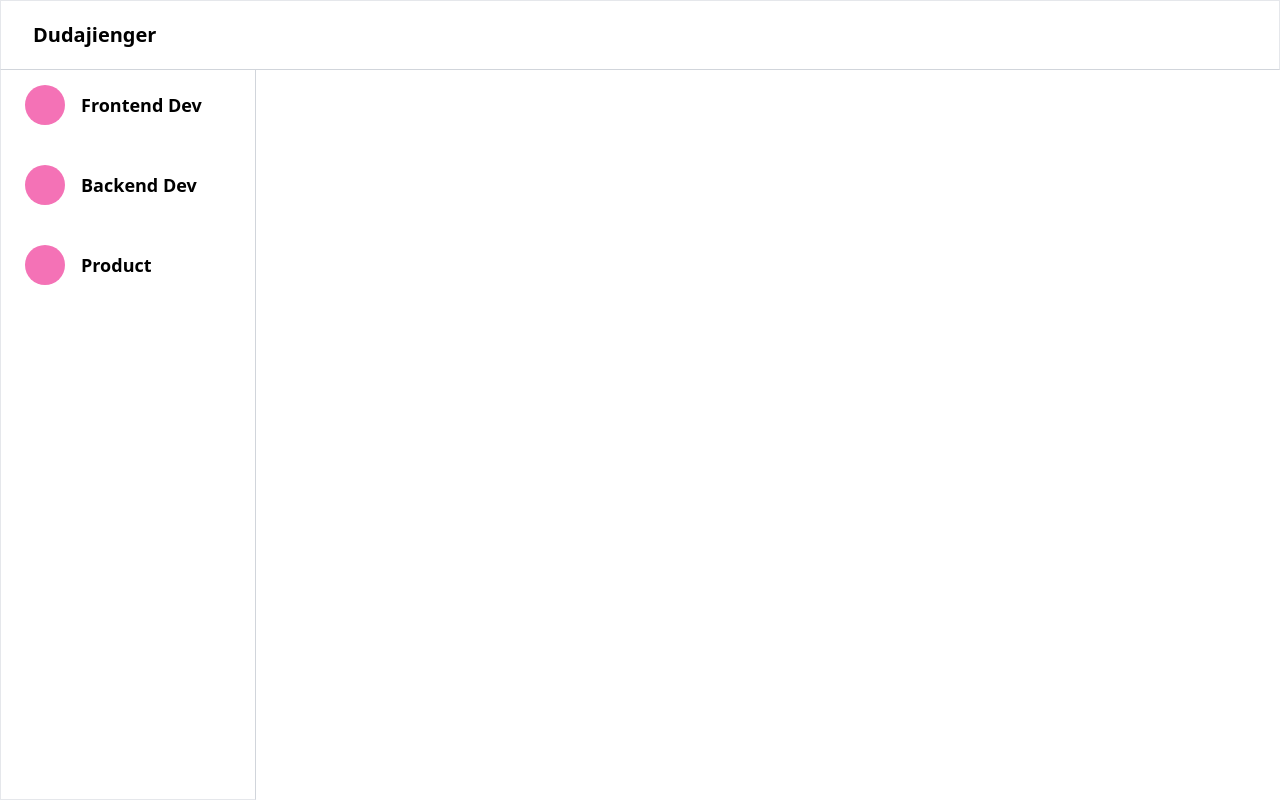
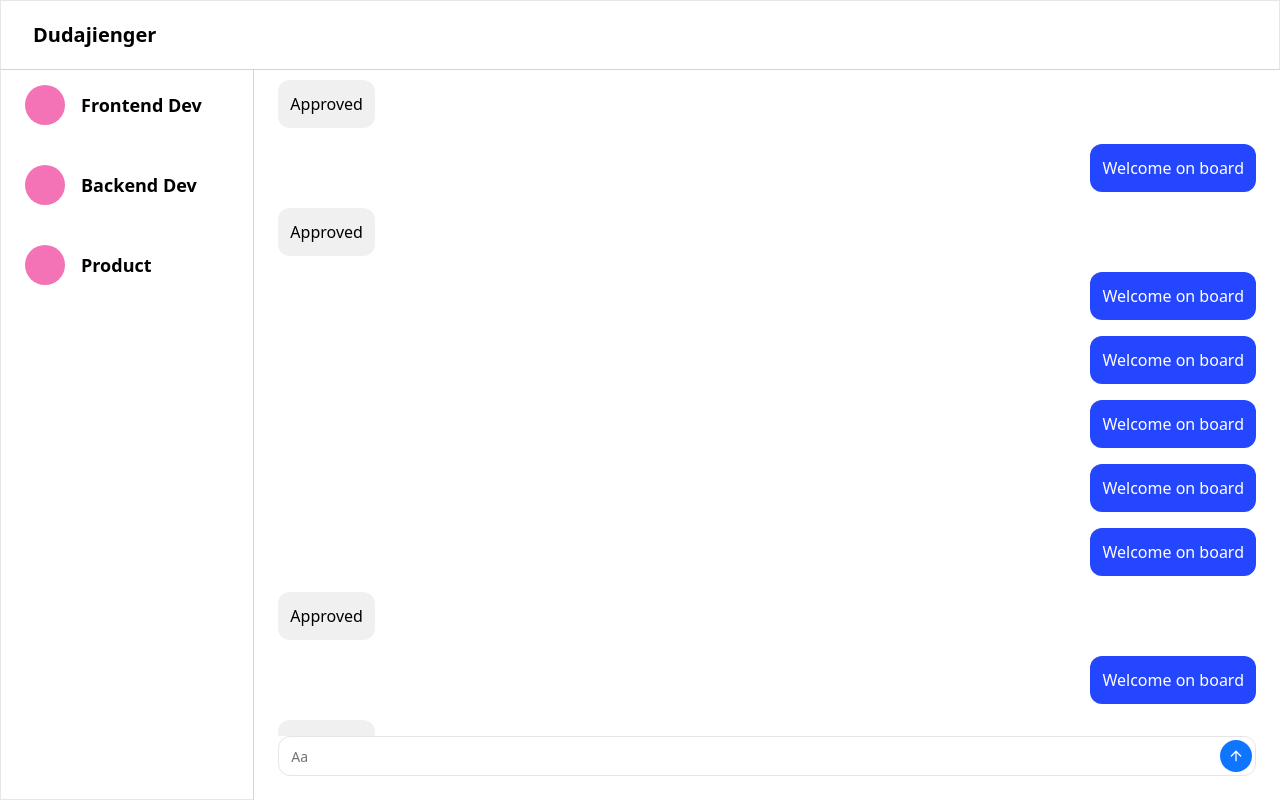
Before and after one commit to CoKhanh/dudajienger, a Next.js app: page /chat in a window 1280 px wide. Built offline with nearby package versions, Linux system fonts and the light colour scheme.

Commit message:
Add message UI

```diff
--- a/package.json
+++ b/package.json
@@ -9,6 +9,7 @@
     "lint": "next lint"
   },
   "dependencies": {
+    "@radix-ui/react-scroll-area": "^1.1.0",
     "@radix-ui/react-slot": "^1.1.0",
     "class-variance-authority": "^0.7.0",
     "clsx": "^2.1.1",
--- a/src/components/ChatSpace.tsx
+++ b/src/components/ChatSpace.tsx
@@ -1,6 +1,56 @@
+import { ArrowUp } from "lucide-react";
+import { Button } from "./ui/button";
+import { Input } from "./ui/input";
+import { ScrollArea } from "./ui/scroll-area";
+
+const MessageReceived = () => {
+  return (
+    <div className="w-fit h-fit bg-[#F0F0F0] mr-auto p-3 rounded-xl">
+      Approved
+    </div>
+  )
+}
+
+const MessageSent = () => {
+  return (
+    <div className="w-fit h-fit bg-[#2546FF] ml-auto p-3 rounded-xl text-white">
+      Welcome on board
+    </div>
+  )
+}
+
 const ChatSpace = () => {
   return (
-    <div className="w-full bg-white h-full"></div>
+    <div className="w-full bg-white h-full flex flex-col-reverse pb-6 px-6">
+      <div className="relative w-full">
+        <Input className="rounded-xl" placeholder="Aa" />
+        <Button className="absolute right-1 top-1/2 -translate-y-1/2 w-8 h-8 rounded-full p-0 bg-[#0F75FF]">
+          <ArrowUp className="w-4" />
+        </Button>
+      </div>
+      <ScrollArea>
+        <div className="w-full h-full py-4 flex flex-col gap-4">
+          <MessageReceived />
+          <MessageSent />
+          <MessageReceived />
+          <MessageSent />
+          <MessageSent />
+          <MessageSent />
+          <MessageSent />
+          <MessageSent />
+          <MessageReceived />
+          <MessageSent />
+          <MessageReceived />
+          <MessageSent />
+          <MessageSent />
+          <MessageSent />
+          <MessageSent />
+          <MessageSent />
+          <MessageReceived />
+          <MessageReceived />
+        </div>
+      </ScrollArea>
+    </div>
   )
 }
 
--- /dev/null
+++ b/src/components/ui/scroll-area.tsx
@@ -0,0 +1,46 @@
+import * as React from "react"
+import * as ScrollAreaPrimitive from "@radix-ui/react-scroll-area"
+
+import { cn } from "@/lib/utils"
+
+const ScrollArea = React.forwardRef<
+  React.ElementRef<typeof ScrollAreaPrimitive.Root>,
+  React.ComponentPropsWithoutRef<typeof ScrollAreaPrimitive.Root>
+>(({ className, children, ...props }, ref) => (
+  <ScrollAreaPrimitive.Root
+    ref={ref}
+    className={cn("relative overflow-hidden", className)}
+    {...props}
+  >
+    <ScrollAreaPrimitive.Viewport className="h-full w-full rounded-[inherit]">
+      {children}
+    </ScrollAreaPrimitive.Viewport>
+    <ScrollBar />
+    <ScrollAreaPrimitive.Corner />
+  </ScrollAreaPrimitive.Root>
+))
+ScrollArea.displayName = ScrollAreaPrimitive.Root.displayName
+
+const ScrollBar = React.forwardRef<
+  React.ElementRef<typeof ScrollAreaPrimitive.ScrollAreaScrollbar>,
+  React.ComponentPropsWithoutRef<typeof ScrollAreaPrimitive.ScrollAreaScrollbar>
+>(({ className, orientation = "vertical", ...props }, ref) => (
+  <ScrollAreaPrimitive.ScrollAreaScrollbar
+    ref={ref}
+    orientation={orientation}
+    className={cn(
+      "invisible touch-none select-none transition-colors",
+      orientation === "vertical" &&
+        "h-full w-2.5 border-l border-l-transparent p-[1px]",
+      orientation === "horizontal" &&
+        "h-2.5 flex-col border-t border-t-transparent p-[1px]",
+      className
+    )}
+    {...props}
+  >
+    <ScrollAreaPrimitive.ScrollAreaThumb className="relative flex-1 rounded-full bg-neutral-200 dark:bg-neutral-800" />
+  </ScrollAreaPrimitive.ScrollAreaScrollbar>
+))
+ScrollBar.displayName = ScrollAreaPrimitive.ScrollAreaScrollbar.displayName
+
+export { ScrollArea, ScrollBar }
```
Also changed, not shown: 1 other file (tests, documents, lock files or other folders).
